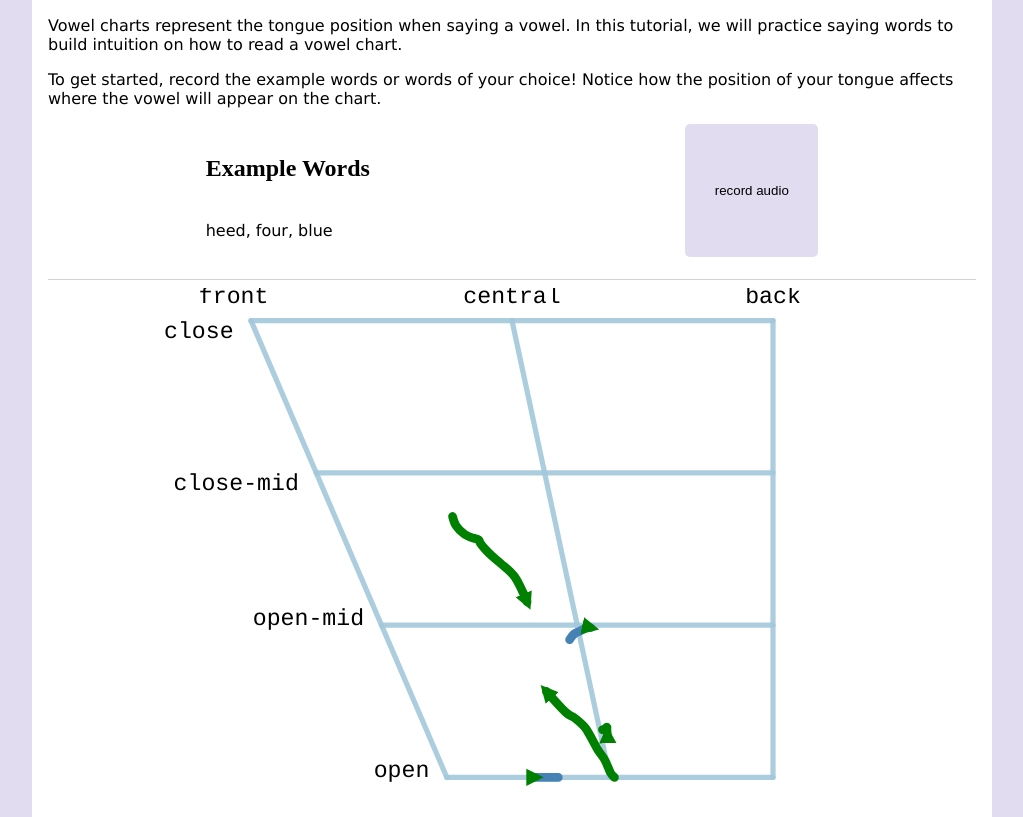
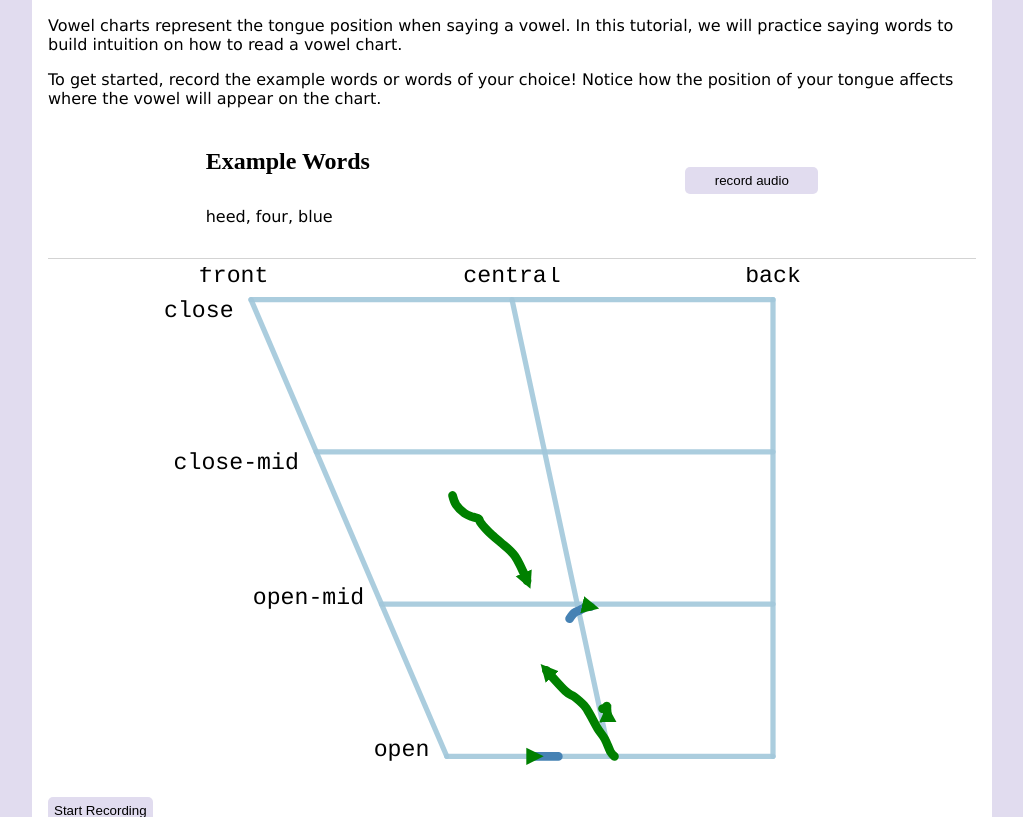
Before and after one commit to garlicrybread/showAndTell-Interspeech2024, a Flask app: template flaskr/templates/tutorial/vowelP1.html in a window 1280 px wide. Shown: the part 85-902 px from the top of the page, without its empty margins (128-1151 px from the left). Run offline with Flask 3, Linux system fonts and the light colour scheme; the template is opened without the code that fills it, so the values that code supplies are empty.

Commit message:
reduced height of the input type button

```diff
--- a/flaskr/static/css/style.css
+++ b/flaskr/static/css/style.css
@@ -92,7 +92,7 @@ input[type=button] {
     display: flex;
     align-self: center;
     width: 10em;
-    height: 10em;
+    height: 2em;
     background-color: #e1dcef;
     border: none;
     border-radius: 5px;
```
